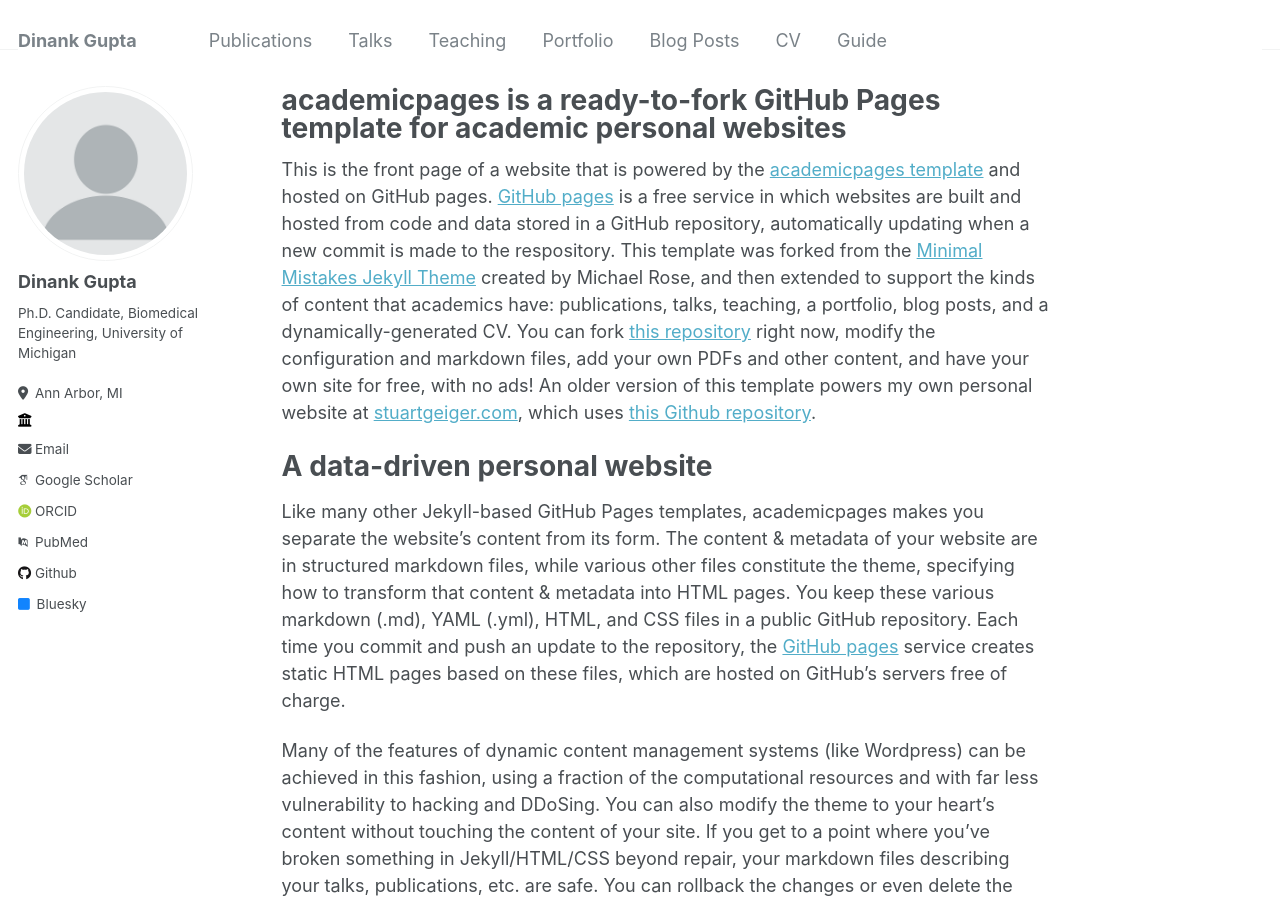
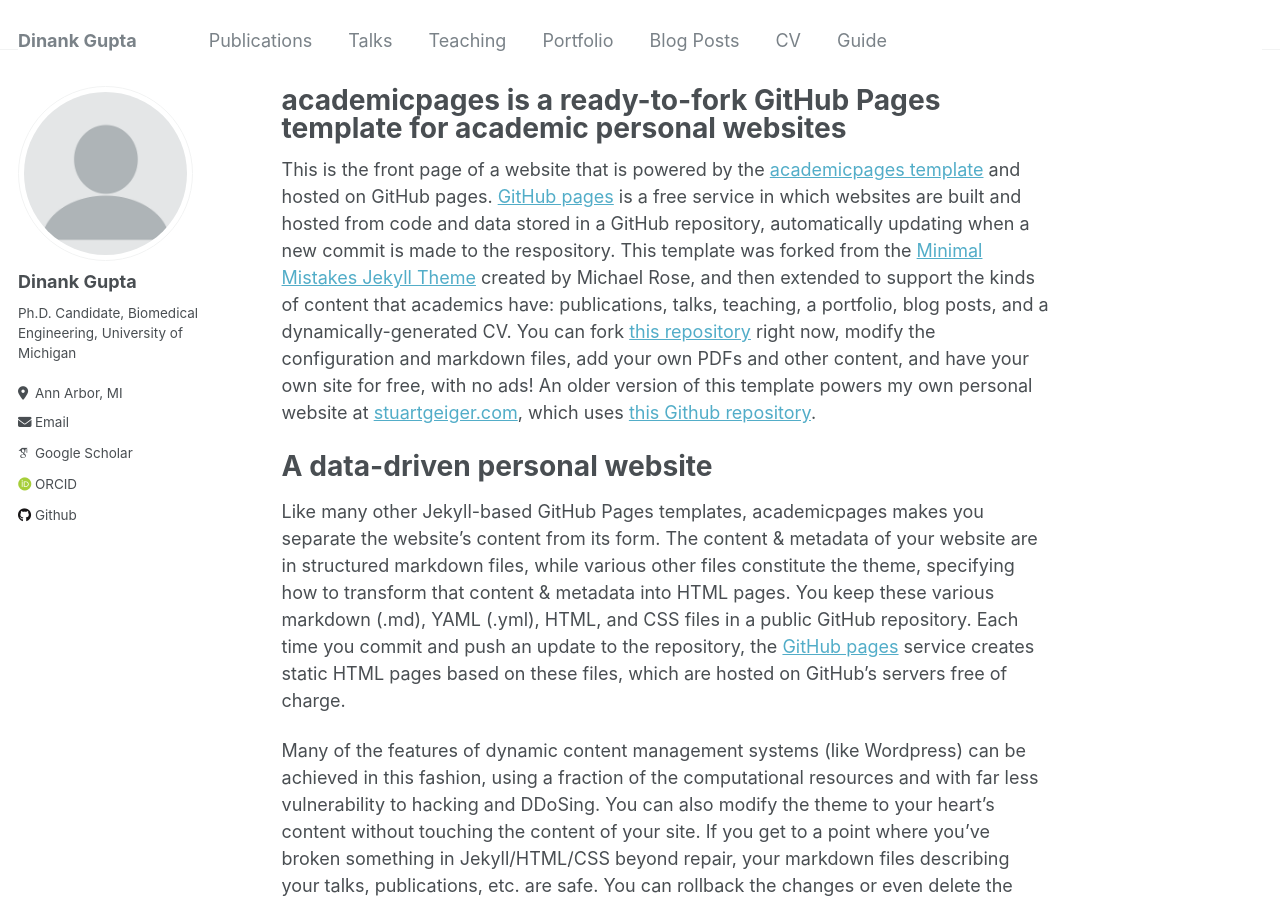
Before and after one commit to dinankg/dinankg.github.io, a Jekyll site: the page built from _pages/about.md, in a window 1280 px wide and 900 px high. Built offline with Jekyll 4.4.1, drawn with Linux system fonts in a browser that asks for light colours; some web fonts are replaced.

Commit message:
Update _config.yml

```diff
--- a/_config.yml
+++ b/_config.yml
@@ -26,7 +26,7 @@ author:
   pronouns         : # example: "she/her"
   bio              : "Ph.D. Candidate, Biomedical Engineering, University of Michigan"
   location         : "Ann Arbor, MI"
-  employer         : ""
+  employer         : #
   uri              : # URL
   email            : "dinankg@umich.edu"
 
@@ -35,7 +35,7 @@ author:
   googlescholar    : "https://scholar.google.com/citations?user=yYMmtFQAAAAJ&hl=en"
   impactstory      : # URL
   orcid            : "http://orcid.org/0000-0001-7496-1056"
-  pubmed           : ""
+  pubmed           : #
   researchgate     : # URL
 
   # Repositories and software development
@@ -47,7 +47,7 @@ author:
   stackoverflow    : # User number or user number and name (i.e., use "1" or "1/jeff-atwood")
 
   # Social media
-  bluesky          : "bsky.app" # Replace this with you Bluesky username
+  bluesky          : # Replace this with you Bluesky username
   facebook         : # Username
   flickr           : # Username
   foursquare       : # Username
```
